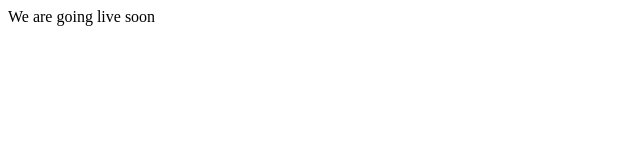
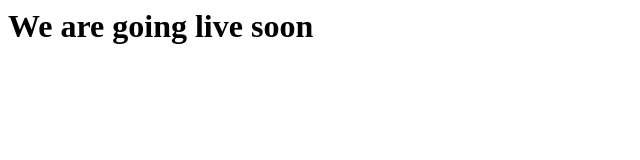
Before and after one commit to nps2021/nps2021.github.io, a plain HTML site: page index.html in a window 1280 px wide. Shown: the whole page, without its empty margins (0-640 px from the left). Drawn offline with Linux system fonts and the light colour scheme.

Commit message:
Update index.html

```diff
--- a/index.html
+++ b/index.html
@@ -1,3 +1,7 @@
 <html>
+  <body>
+    <h1>
 We are going live soon
+    </h1>
+  </body>
 </html>
```
